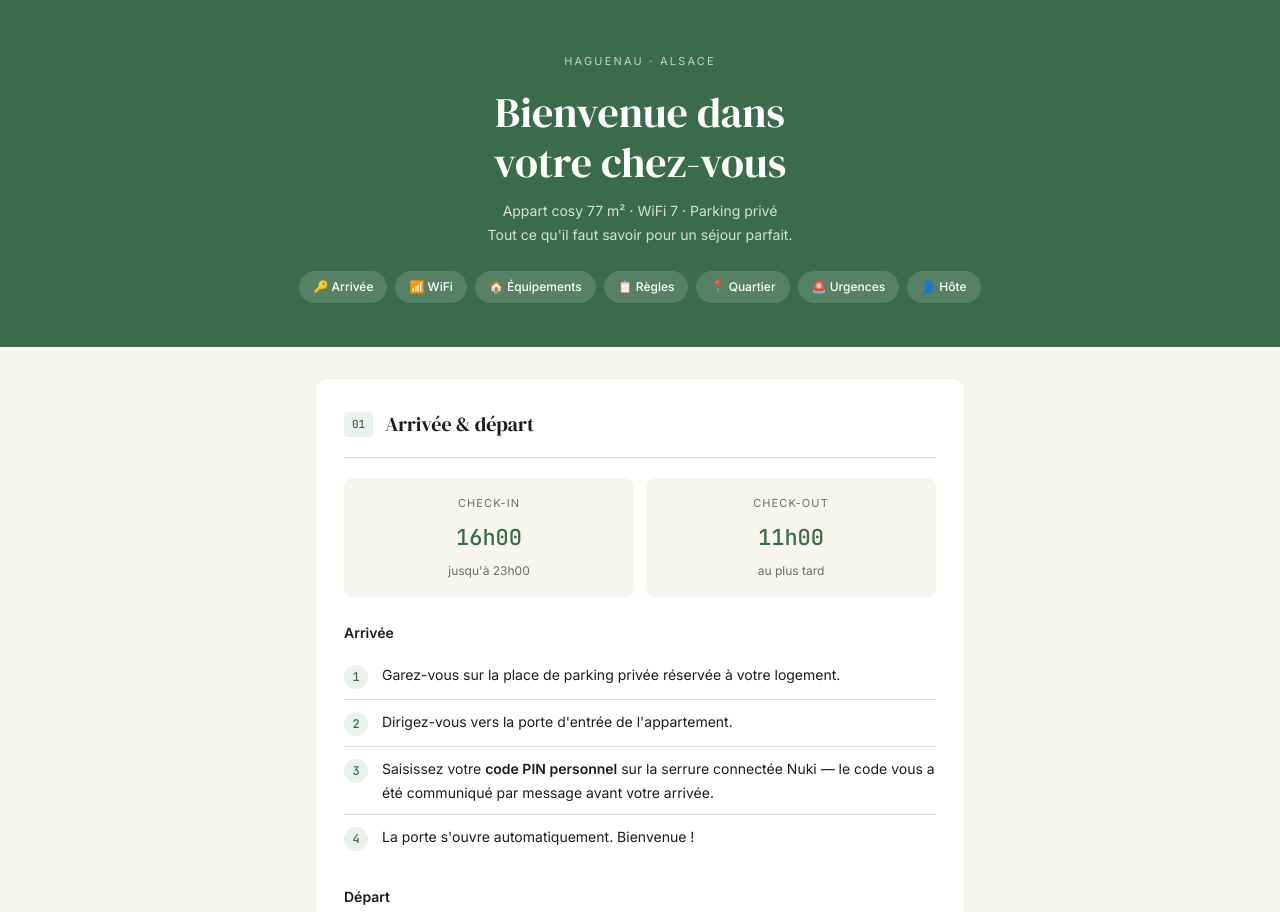
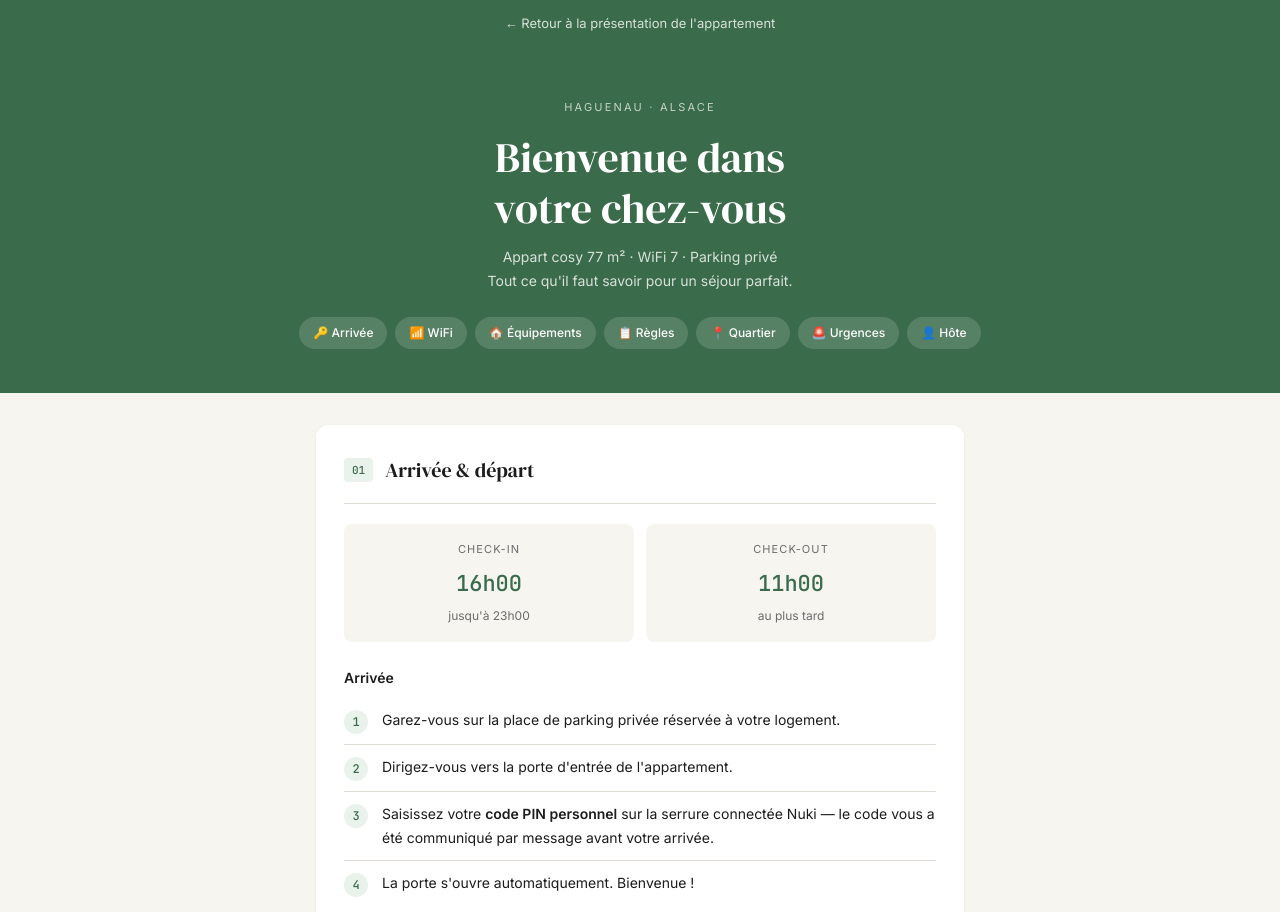
Before and after one commit to hubmessmer/appart-haguenau, a plain HTML site: page livret-accueil.html in a window 1280 px wide. Shown: the top 912 px of the page. Drawn offline with Linux system fonts and the light colour scheme.

Commit message:
Ajout lien retour page GEO

```diff
--- a/livret-accueil.html
+++ b/livret-accueil.html
@@ -397,6 +397,9 @@
 </head>
 <body>
 
+  <div style="background: var(--moss); text-align: center; padding: 10px 24px;">
+    <a href="index.html" style="color: rgba(255,255,255,0.8); font-family: 'Inter', sans-serif; font-size: 13px; text-decoration: none;">← Retour à la présentation de l'appartement</a>
+  </div>
 <header>
   <p class="eyebrow">Haguenau · Alsace</p>
   <h1>Bienvenue dans<br>votre chez-vous</h1>
```
